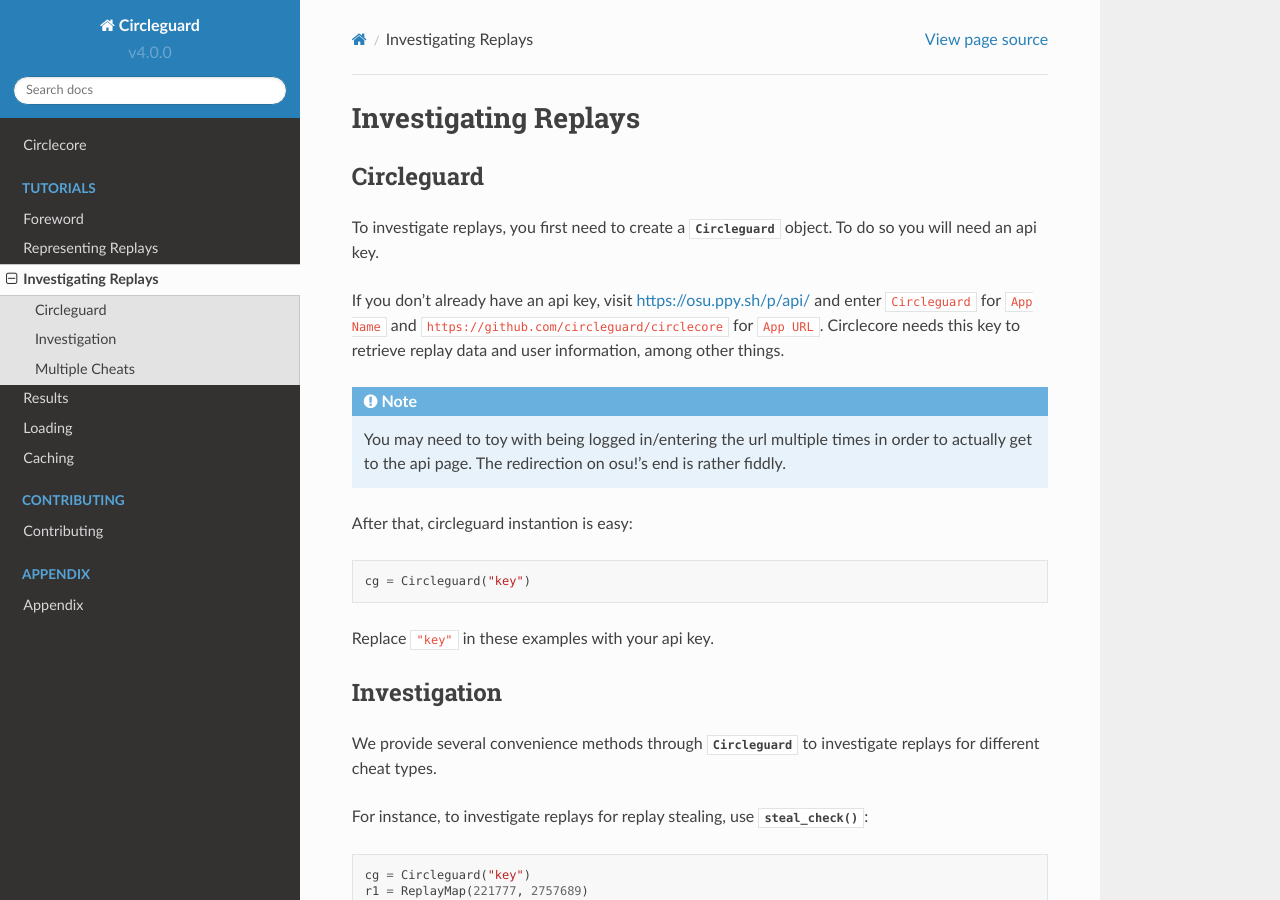
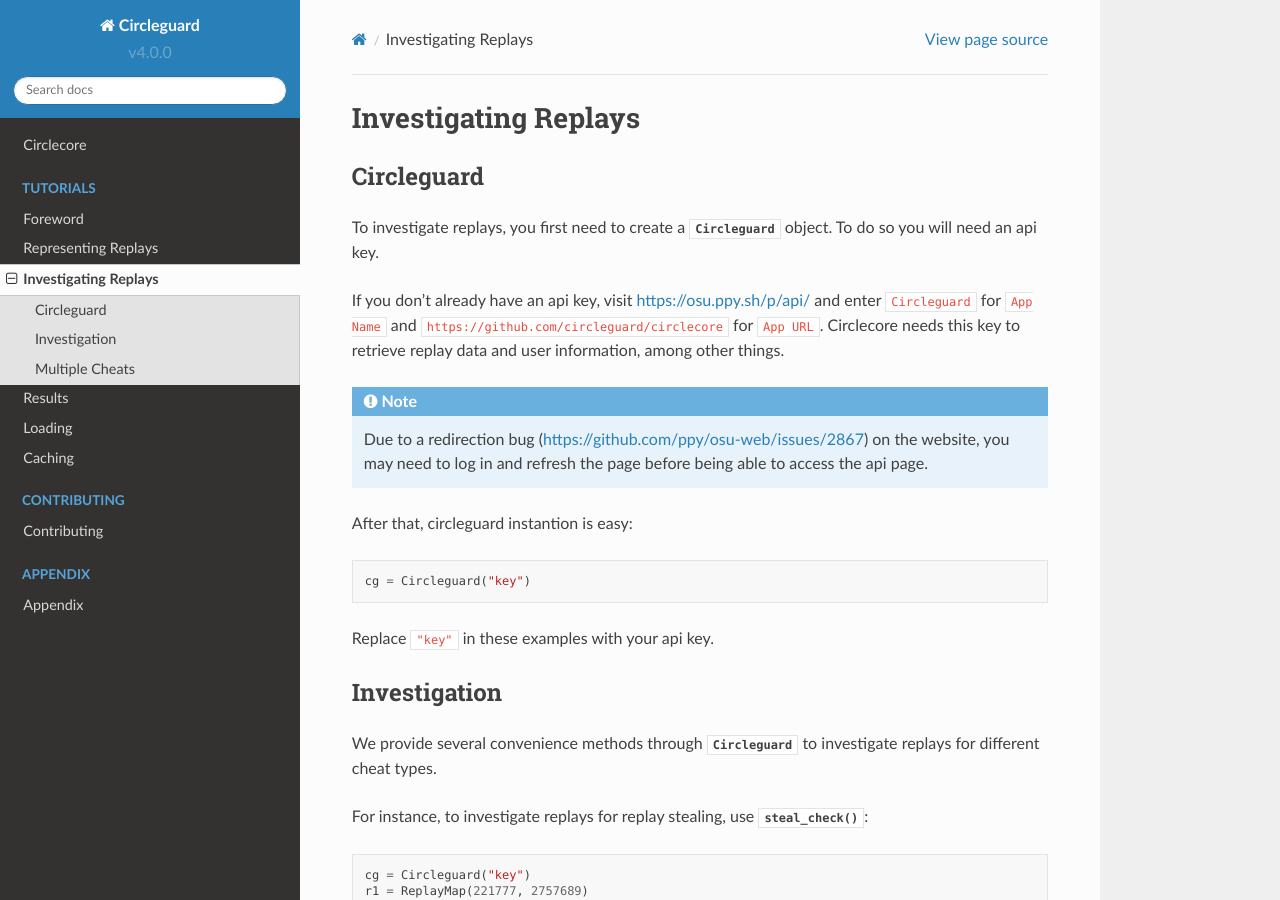
Before and after one commit to circleguard/circlecore, a Sphinx documentation site: the page built from source/investigating-replays.rst, in a window 1280 px wide and 900 px high. Built offline with Sphinx 7.4.7 and the Read the Docs theme 2.0.0, drawn with Linux system fonts in a browser that asks for light colours.

Commit message:
update api redirection note

```diff
--- a/source/investigating-replays.rst
+++ b/source/investigating-replays.rst
@@ -15,10 +15,9 @@
 
 .. note::
 
-    You may need to toy with being logged in/entering the url
-    multiple times in order to actually get to the api page.
-    The redirection on osu!'s end is rather fiddly.
-
+    Due to a redirection bug (https://github.com/ppy/osu-web/issues/2867)
+    on the website, you may need to log in and refresh the page before being
+    able to access the api page.
 
 After that, circleguard instantion is easy:
 
```
